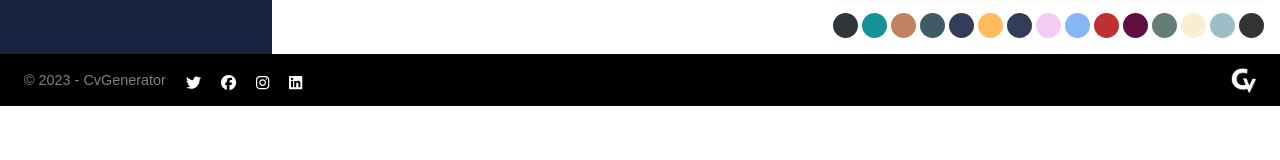
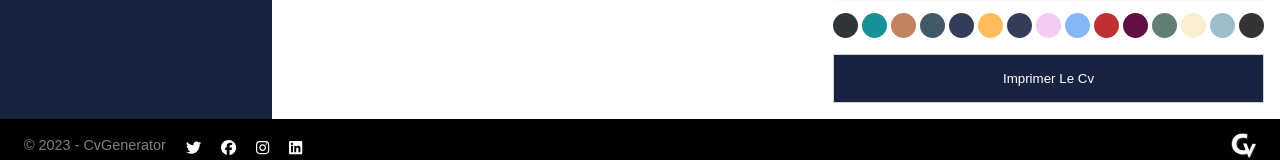
Before and after one commit to SihamAlouani/CVGenerateur, a React (Vite) app: page / in a window 1280 px wide. Shown: the part 787-947 px from the top of the page. Before the commit the page ends 893 px from the top, so only its background shows below. Built offline with nearby package versions, Linux system fonts and the light colour scheme.

Commit message:
imprimer

```diff
--- a/src/features/Preview.jsx
+++ b/src/features/Preview.jsx
@@ -22,9 +22,10 @@ export default function Preview({
   useEffect(() => {
     console.log(informations)
   })
+  const print = useRef()
   return (
     <div className={`preview-left-side `}>
-      <div className="preview-container">
+      <div ref={print} className="preview-container">
         <section className={`left-side ${color}`}>
           <div className="image">
             <img src={image.previewUrl} alt="" />
@@ -188,7 +189,7 @@ export default function Preview({
         </section>
       </div>
       <ColorPallet setColor={setColor} />
-      {print.current && (
+      {(
         <>
           <ReactToPrint
             trigger={() => <button className="add-button"> Imprimer Le Cv</button>}
```
